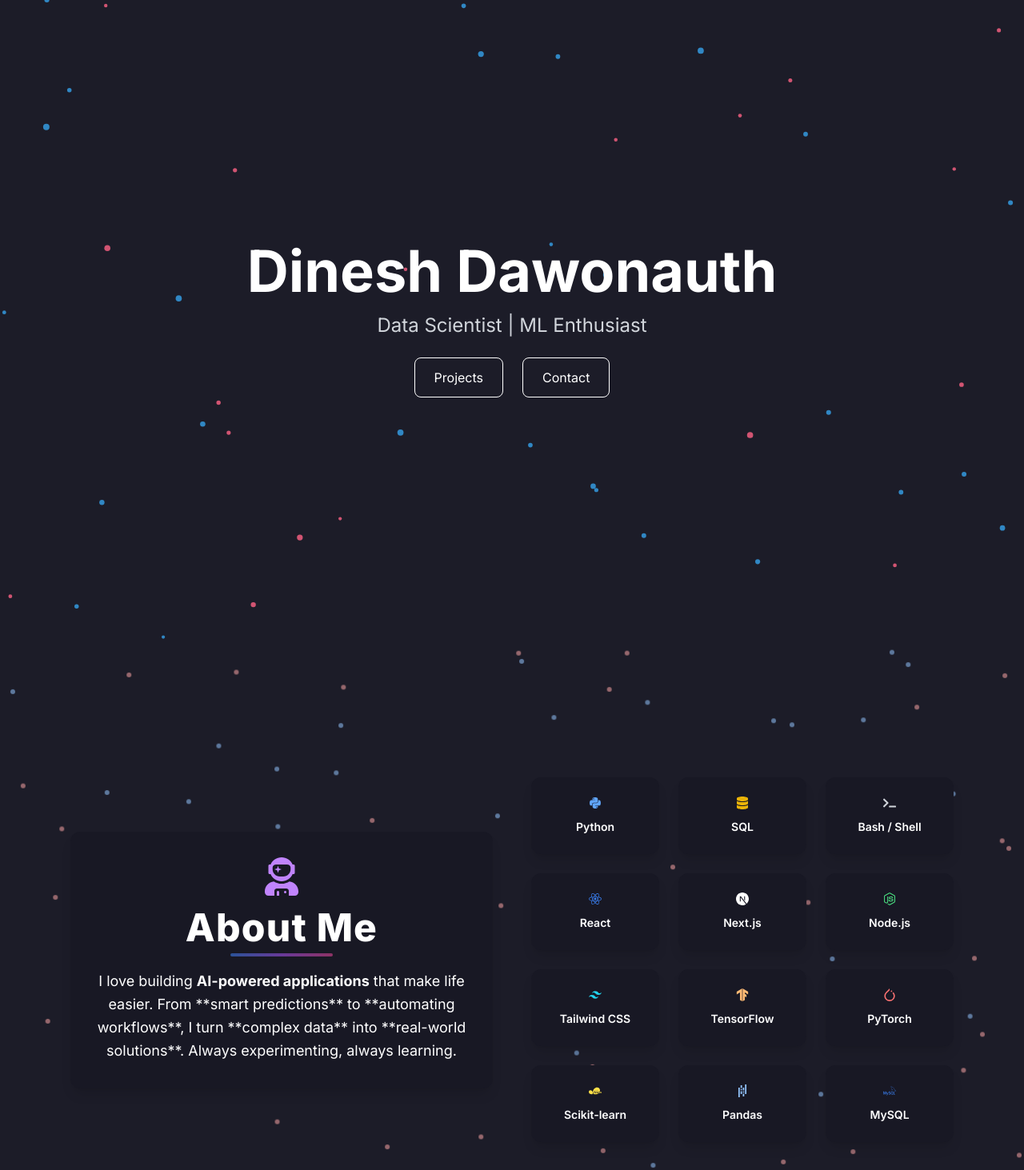
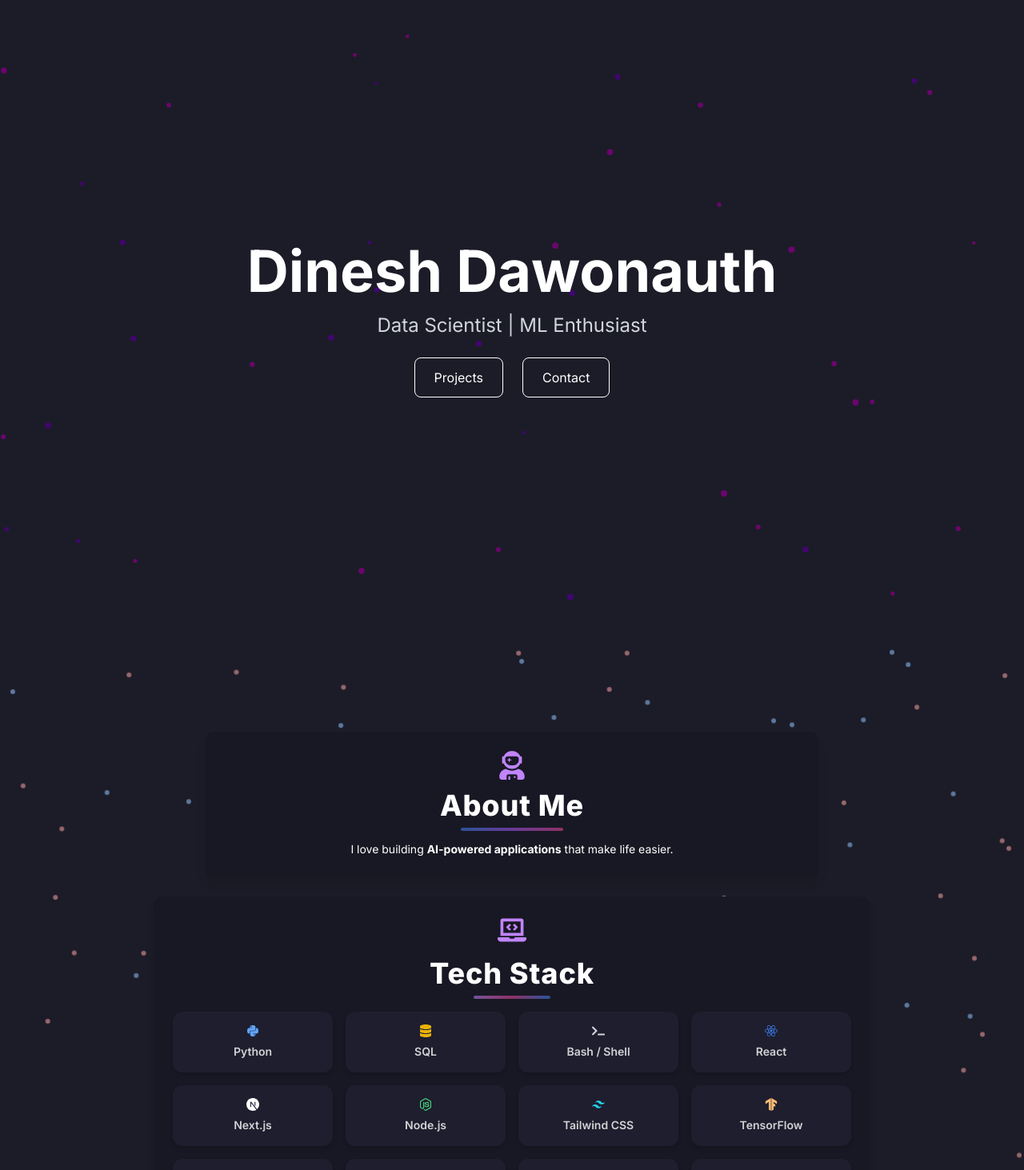
Before and after one commit to dinesh-git17/dinesh-portfolio, a Next.js app: page / in a window 1280 px wide. Shown: the top 1463 px of the page at 80% size. Built offline with nearby package versions, Linux system fonts and the light colour scheme.

Commit message:
added functional navbar and editing tweaks

```diff
--- a/package.json
+++ b/package.json
@@ -26,9 +26,12 @@
     "@types/react-dom": "^19",
     "@types/webpack": "^5.28.5",
     "autoprefixer": "^10.4.20",
-    "eslint": "^9",
+    "eslint": "^9.20.1",
     "eslint-config-next": "15.1.7",
+    "eslint-config-prettier": "^10.0.1",
+    "eslint-plugin-prettier": "^5.2.3",
     "postcss": "^8.5.2",
+    "prettier": "^3.5.1",
     "tailwindcss": "^3.4.17",
     "typescript": "^5"
   }
--- a/src/app/globals.css
+++ b/src/app/globals.css
@@ -4,17 +4,17 @@
 
 :root {
   --background-color: #0d0d19;
-  --primary-color: #9457EB;
-  --accent-color: #57EBE1;
+  --primary-color: #9457eb;
+  --accent-color: #57ebe1;
   --text-color: #ffffff;
-  --matte-red: #EB5757;
-  --matte-blue: #57EBE1;
+  --matte-red: #eb5757;
+  --matte-blue: #57ebe1;
 }
 
 body {
   background: var(--background-color);
   color: var(--text-color);
-  font-family: 'Inter', sans-serif;
+  font-family: "Inter", sans-serif;
   overflow-x: hidden;
   margin: 0;
   padding: 0;
--- a/src/app/layout.tsx
+++ b/src/app/layout.tsx
@@ -12,14 +12,22 @@ export const metadata: Metadata = {
   description: "Data Scientist | Machine Learning Enthusiast | Portfolio",
 };
 
-export default function RootLayout({ children }: { children: React.ReactNode }) {
+export default function RootLayout({
+  children,
+}: {
+  children: React.ReactNode;
+}) {
   return (
     <html lang="en">
       <head />
       <body className={`${inter.className} bg-[#1C1C28] text-white`}>
-        {/* Connecting Dots Background */}
+        {/* Navbar should be the highest layer */}
         <Navbar />
-        <ConnectingDots />
+
+        {/* Connecting Dots Effect (Behind Everything) */}
+        <div className="absolute inset-0 z-0">
+          <ConnectingDots />
+        </div>
 
         {/* Main Content */}
         <main className="relative z-10">{children}</main>
--- a/src/components/AboutMe.tsx
+++ b/src/components/AboutMe.tsx
@@ -1,8 +1,24 @@
 "use client";
 import { useEffect, useState } from "react";
 import FloatingDots from "./FloatingDots";
-import { FaPython, FaReact, FaNodeJs, FaDatabase, FaTerminal, FaUserAstronaut } from "react-icons/fa";
-import { SiNextdotjs, SiTailwindcss, SiTensorflow, SiPytorch, SiScikitlearn, SiPandas, SiMysql } from "react-icons/si";
+import {
+  FaPython,
+  FaReact,
+  FaNodeJs,
+  FaDatabase,
+  FaTerminal,
+  FaUserAstronaut,
+  FaLaptopCode,
+} from "react-icons/fa";
+import {
+  SiNextdotjs,
+  SiTailwindcss,
+  SiTensorflow,
+  SiPytorch,
+  SiScikitlearn,
+  SiPandas,
+  SiMysql,
+} from "react-icons/si";
 
 const techStack = [
   { name: "Python", icon: <FaPython className="text-blue-400" /> },
@@ -25,56 +41,101 @@ export default function AboutMe() {
   useEffect(() => {
     setTimeout(() => {
       setHasMounted(true);
-      console.log("🚀 AboutMe Component Fully Mounted");
+      console.log(
+        "%c🚀 AboutMe Component Fully Mounted",
+        "color: cyan; font-weight: bold;"
+      );
     }, 500);
   }, []);
 
-  if (!hasMounted) return null; // ✅ Prevents flickering before hydration completes
+  if (!hasMounted) return null;
 
   return (
     <section
       id="about"
-      className="relative w-full min-h-screen flex items-center justify-center bg-inherit text-inherit font-inter overflow-hidden"
+      className="relative w-full min-h-screen max-h-screen flex flex-col items-center justify-center bg-inherit text-inherit font-inter overflow-hidden px-4 pt-12 md:pt-16"
     >
       {/* Floating Dots Background */}
       <FloatingDots />
 
-      {/* Content */}
-      <div className="max-w-6xl mx-auto px-6 grid grid-cols-1 md:grid-cols-2 gap-12 items-center relative z-10">
+      {/* Content Wrapper */}
+      <div className="max-w-6xl mx-auto flex flex-col gap-6 items-center relative z-10 h-full w-full justify-between">
+        {/* About Me Card */}
+        <div className="bg-[#181824] w-full max-w-3xl p-6 rounded-xl shadow-lg flex flex-col items-center space-y-3 transform transition duration-300 hover:scale-105 hover:shadow-purple-500/50 h-auto flex-1 overflow-hidden">
+          <FaUserAstronaut className="text-purple-400 text-4xl" />
 
-        {/* About Me Card */}
-        <div className="bg-[#181824] p-8 rounded-xl shadow-lg flex flex-col items-center space-y-4 transform transition duration-300 hover:scale-105 hover:shadow-purple-500/50">
-          {/* 🚀 About Me Icon */}
-          <FaUserAstronaut className="text-purple-400 text-5xl" />
-
-          {/* About Me Text */}
-          <h2 className="text-5xl font-extrabold tracking-wide text-center relative">
+          <h2 className="text-3xl md:text-4xl font-extrabold tracking-wide text-center relative">
             About Me
-            {/* 🔥 Groovy Animated Underline */}
             <span className="block w-32 h-1 bg-gradient-to-r from-blue-500 via-purple-500 to-pink-500 rounded-full mt-2 mx-auto animate-pulse"></span>
           </h2>
 
-          <p className="text-lg leading-relaxed text-center">
-            I love building <strong>AI-powered applications</strong> that make life easier.
-            From **smart predictions** to **automating workflows**, I turn **complex data** into **real-world solutions**.
-            Always experimenting, always learning.
+          <p className="text-sm md:text-md leading-relaxed text-center px-2">
+            I love building <strong>AI-powered applications</strong> that make
+            life easier.
           </p>
         </div>
 
-        {/* Tech Stack Section */}
-        <div className="grid grid-cols-2 md:grid-cols-3 gap-6">
+        {/* Tech Stack Section (Now Matches About Me Card Style) */}
+        <div className="bg-[#181824] w-full max-w-4xl p-6 rounded-xl shadow-lg flex flex-col items-center space-y-4 h-auto flex-1 overflow-hidden">
+          {/* 💾 New Tech Stack Icon (Laptop Code Icon) */}
+          <FaLaptopCode className="text-purple-400 text-4xl" />
+
+          <h2 className="text-3xl md:text-4xl font-extrabold tracking-wide text-center relative">
+            Tech Stack
+            <span className="block w-24 h-1 bg-gradient-to-r from-purple-400 via-pink-500 to-blue-500 rounded-full mt-2 mx-auto animate-pulse"></span>
+          </h2>
+
+          {/* Tech Stack Grid (Each Card Has Its Own `group`) */}
+          <div className="grid grid-cols-3 md:grid-cols-4 gap-4 w-full">
             {techStack.map((tech) => (
               <div
                 key={tech.name}
-              className="bg-[#181824] p-6 rounded-xl shadow-lg flex flex-col items-center transform transition duration-300 hover:scale-105 hover:rotate-2 hover:shadow-purple-500/50"
+                className="group bg-[#1e1e2e] p-4 rounded-xl shadow-md flex flex-col items-center transition duration-300 transform hover:scale-105 hover:shadow-purple-500/50 hover:ring-2 hover:ring-purple-500/60"
+                onMouseEnter={(e) => {
+                  console.log(
+                    `%c🔍 Hovered Over: ${tech.name}`,
+                    "color: green; font-weight: bold;"
+                  );
+                  e.currentTarget.classList.add("animate-wiggle");
+                }}
+                onMouseLeave={(e) => {
+                  e.currentTarget.classList.remove("animate-wiggle");
+                }}
               >
                 {tech.icon}
-              <span className="mt-3 text-sm font-semibold">{tech.name}</span>
+                <span className="mt-2 text-xs md:text-sm font-semibold transition duration-300 opacity-80 group-hover:text-purple-400">
+                  {tech.name}
+                </span>
               </div>
             ))}
           </div>
+        </div>
+      </div>
 
-      </div>
+      {/* Tailwind Animation for Smoother Wiggle Effect */}
+      <style jsx global>{`
+        @keyframes wiggle {
+          0% {
+            transform: rotate(0deg);
+          }
+          25% {
+            transform: rotate(0.8deg);
+          }
+          50% {
+            transform: rotate(-0.8deg);
+          }
+          75% {
+            transform: rotate(0.8deg);
+          }
+          100% {
+            transform: rotate(0deg);
+          }
+        }
+
+        .animate-wiggle {
+          animation: wiggle 0.5s ease-in-out infinite alternate;
+        }
+      `}</style>
     </section>
   );
 }
--- a/src/components/ConnectingDots.tsx
+++ b/src/components/ConnectingDots.tsx
@@ -31,7 +31,7 @@ export default function ConnectingDots() {
 
     // Connecting dots
     const connectingDots: Dot[] = [];
-    const numConnectingDots = 450;
+    const numConnectingDots = 400;
     for (let i = 0; i < numConnectingDots; i++) {
       connectingDots.push({
         x: randomInRange(0, width),
@@ -39,13 +39,13 @@ export default function ConnectingDots() {
         vx: (Math.random() - 0.5) * 0.3,
         vy: (Math.random() - 0.5) * 0.3,
         radius: randomInRange(2, 3),
-        color: "rgba(80, 220, 255, 0.9)", // Futuristic cyan glow
+        color: "rgba(160, 32, 240, 0.9)", // Futuristic space purple
       });
     }
 
-    // Floating dots (Matte colors for AI aesthetic)
+    // Floating dots
     const floatingDots: Dot[] = [];
-    const numFloatingDots = 45;
+    const numFloatingDots = 40;
     for (let i = 0; i < numFloatingDots; i++) {
       floatingDots.push({
         x: randomInRange(0, width),
@@ -53,14 +53,18 @@ export default function ConnectingDots() {
         vx: (Math.random() - 0.5) * 0.3,
         vy: (Math.random() - 0.5) * 0.3,
         radius: randomInRange(2, 4),
-        color: Math.random() > 0.5 ? "rgba(255, 99, 132, 0.8)" : "rgba(54, 162, 235, 0.8)", // Matte red & blue
+        color:
+          Math.random() > 0.5
+            ? "rgba(128, 0, 128, 0.8)"
+            : "rgba(75, 0, 130, 0.8)", // Deep purple hues
       });
     }
 
     // Configuration settings
-    const visibleRadius = 600; // Defines interaction radius
-    const cursorConnectionDistance = 150; // Connects dots directly to cursor
-    const dotConnectionDistance = 120; // Connects dots only **if** first linked to cursor
+    const visibleRadius = 500;
+    const cursorConnectionDistance = 120;
+    const dotConnectionDistance = 90;
+    const minDotConnectionDistance = 30;
 
     const animate = () => {
       ctx.clearRect(0, 0, width, height);
@@ -73,7 +77,7 @@ export default function ConnectingDots() {
         if (dot.y < 0 || dot.y > height) dot.vy = -dot.vy;
       });
 
-      // Draw floating dots (Always visible)
+      // Draw floating dots
       floatingDots.forEach((dot) => {
         ctx.beginPath();
         ctx.arc(dot.x, dot.y, dot.radius, 0, Math.PI * 2);
@@ -83,7 +87,10 @@ export default function ConnectingDots() {
 
       // Filter connecting dots within the mouse area
       const dotsLinkedToCursor = connectingDots.filter((dot) => {
-        return Math.hypot(dot.x - mouse.current.x, dot.y - mouse.current.y) < visibleRadius;
+        return (
+          Math.hypot(dot.x - mouse.current.x, dot.y - mouse.current.y) <
+          visibleRadius
+        );
       });
 
       // Draw connections from the cursor only
@@ -93,7 +100,7 @@ export default function ConnectingDots() {
           ctx.beginPath();
           ctx.moveTo(mouse.current.x, mouse.current.y);
           ctx.lineTo(dot.x, dot.y);
-          ctx.strokeStyle = `rgba(80, 220, 255,${1 - d / cursorConnectionDistance})`;
+          ctx.strokeStyle = `rgba(160, 32, 240,${1 - d / cursorConnectionDistance})`;
           ctx.lineWidth = 1.2;
           ctx.stroke();
         }
@@ -103,7 +110,7 @@ export default function ConnectingDots() {
       dotsLinkedToCursor.forEach((dot) => {
         ctx.beginPath();
         ctx.arc(dot.x, dot.y, dot.radius, 0, Math.PI * 2);
-        ctx.fillStyle = `rgba(80, 220, 255, 0.8)`;
+        ctx.fillStyle = `rgba(160, 32, 240, 0.8)`;
         ctx.fill();
       });
 
@@ -113,11 +120,11 @@ export default function ConnectingDots() {
           const dotA = dotsLinkedToCursor[i];
           const dotB = dotsLinkedToCursor[j];
           const dist = Math.hypot(dotA.x - dotB.x, dotA.y - dotB.y);
-          if (dist < dotConnectionDistance) {
+          if (dist < dotConnectionDistance && dist > minDotConnectionDistance) {
             ctx.beginPath();
             ctx.moveTo(dotA.x, dotA.y);
             ctx.lineTo(dotB.x, dotB.y);
-            ctx.strokeStyle = `rgba(80, 220, 255,${1 - dist / dotConnectionDistance})`;
+            ctx.strokeStyle = `rgba(160, 32, 240,${1 - dist / dotConnectionDistance})`;
             ctx.lineWidth = 0.8;
             ctx.stroke();
           }
--- a/src/components/Navbar.tsx
+++ b/src/components/Navbar.tsx
@@ -1,5 +1,6 @@
 "use client";
 import { useEffect, useState } from "react";
+import { FaBars, FaUserAstronaut } from "react-icons/fa";
 
 export default function Navbar() {
   const [isVisible, setIsVisible] = useState(false);
@@ -12,7 +13,6 @@ export default function Navbar() {
       const aboutPosition = aboutSection.getBoundingClientRect().top;
       const windowHeight = window.innerHeight;
 
-      // Show navbar when about section is in view
       if (aboutPosition < windowHeight * 0.5) {
         setIsVisible(true);
       } else {
@@ -24,19 +24,71 @@ export default function Navbar() {
     return () => window.removeEventListener("scroll", handleScroll);
   }, []);
 
+  // Smooth scrolling function
+  const handleScroll = (
+    event: React.MouseEvent<HTMLAnchorElement, MouseEvent>,
+    targetId: string
+  ) => {
+    event.preventDefault();
+    const targetElement = document.getElementById(targetId);
+    if (targetElement) {
+      window.scrollTo({ top: targetElement.offsetTop, behavior: "smooth" });
+    }
+  };
+
   return (
     <nav
-      className={`fixed top-0 w-full px-6 py-4 backdrop-blur-md transition-opacity duration-500 ${
-        isVisible ? "opacity-100 bg-black/100" : "opacity-0"
+      className={`fixed top-0 w-full px-6 py-4 transition-opacity duration-500 font-inter z-50 ${
+        isVisible
+          ? "opacity-100 bg-[#0A0A0F]/80 backdrop-blur-lg shadow-lg"
+          : "opacity-0"
       }`}
     >
       <div className="max-w-6xl mx-auto flex justify-between items-center">
-        <h1 className="text-xl font-bold text-white">Dinesh&apos;s Portfolio</h1>
-        <ul className="flex space-x-6 text-white">
-          <li><a href="#about" className="hover:text-blue-400">About</a></li>
-          <li><a href="#projects" className="hover:text-blue-400">Projects</a></li>
-          <li><a href="#contact" className="hover:text-blue-400">Contact</a></li>
+        {/* 🚀 Clickable Astronaut Icon (Scrolls to Top) */}
+        <button
+          onClick={() => window.scrollTo({ top: 0, behavior: "smooth" })}
+          className="hover:text-purple-400 transition duration-300"
+        >
+          <FaUserAstronaut className="text-purple-400 text-2xl md:text-3xl" />
+        </button>
+
+        {/* Navbar Links */}
+        <ul className="hidden md:flex space-x-8 text-white text-sm uppercase tracking-wide">
+          <li className="group">
+            <a
+              href="#about"
+              onClick={(e) => handleScroll(e, "about")}
+              className="transition duration-300 hover:text-purple-400 hover:drop-shadow-[0_0_10px_rgba(192,132,252,0.8)]"
+            >
+              About
+              <span className="block h-0.5 w-0 bg-purple-400 group-hover:w-full transition-all duration-300"></span>
+            </a>
+          </li>
+          <li className="group">
+            <a
+              href="#projects"
+              className="transition duration-300 hover:text-purple-400 hover:drop-shadow-[0_0_10px_rgba(192,132,252,0.8)]"
+            >
+              Projects
+              <span className="block h-0.5 w-0 bg-purple-400 group-hover:w-full transition-all duration-300"></span>
+            </a>
+          </li>
+          <li className="group">
+            <a
+              href="#contact"
+              className="transition duration-300 hover:text-purple-400 hover:drop-shadow-[0_0_10px_rgba(192,132,252,0.8)]"
+            >
+              Contact
+              <span className="block h-0.5 w-0 bg-purple-400 group-hover:w-full transition-all duration-300"></span>
+            </a>
+          </li>
         </ul>
+
+        {/* Mobile Menu Icon */}
+        <div className="md:hidden">
+          <FaBars className="text-white text-xl cursor-pointer hover:text-purple-400 transition duration-300" />
+        </div>
       </div>
     </nav>
   );
```
Also changed, not shown: src/app/page.tsx (line endings or trailing spaces), 1 other file (tests, documents, lock files or other folders). Lines whose indentation alone changed are shown as unchanged.
